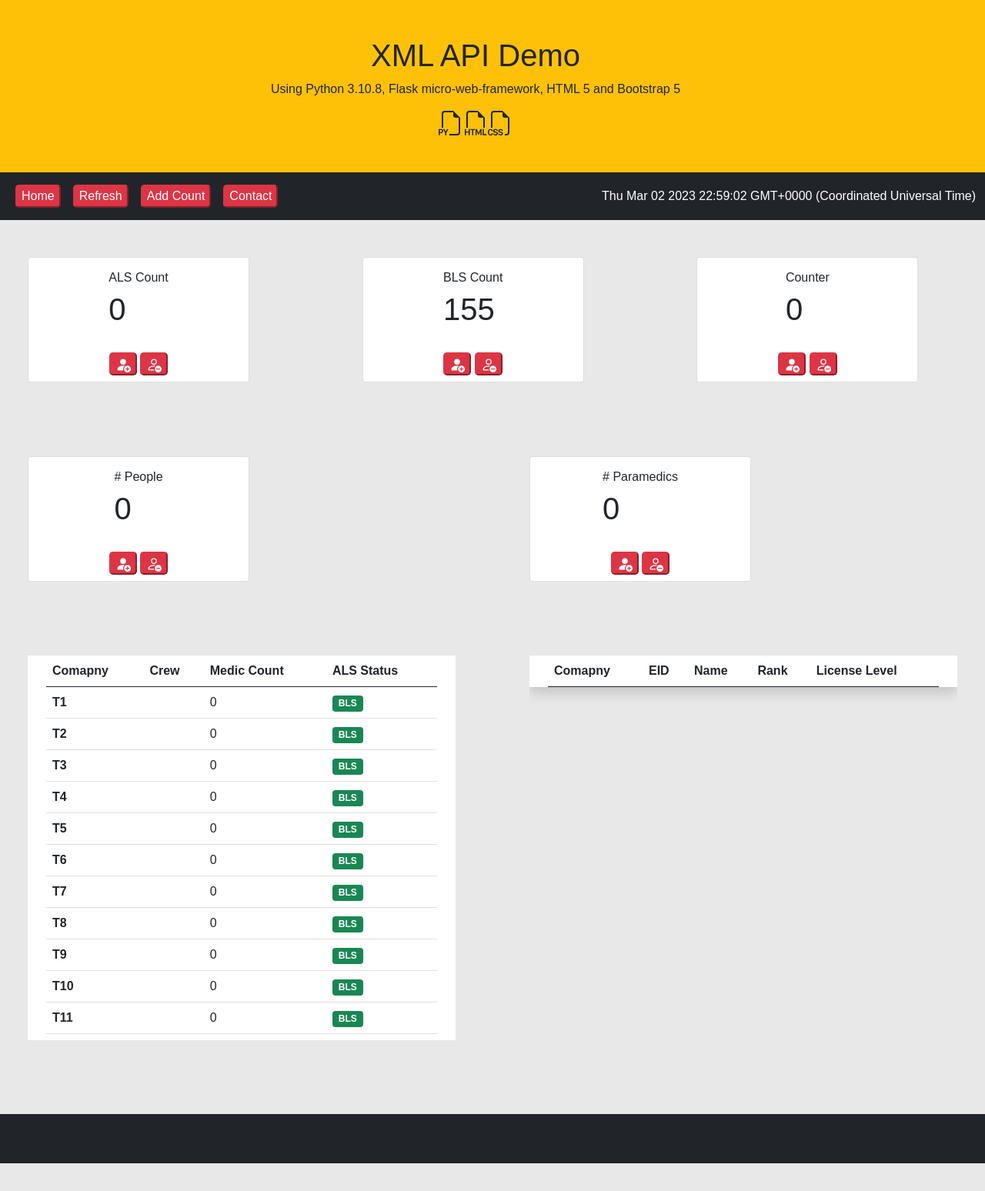
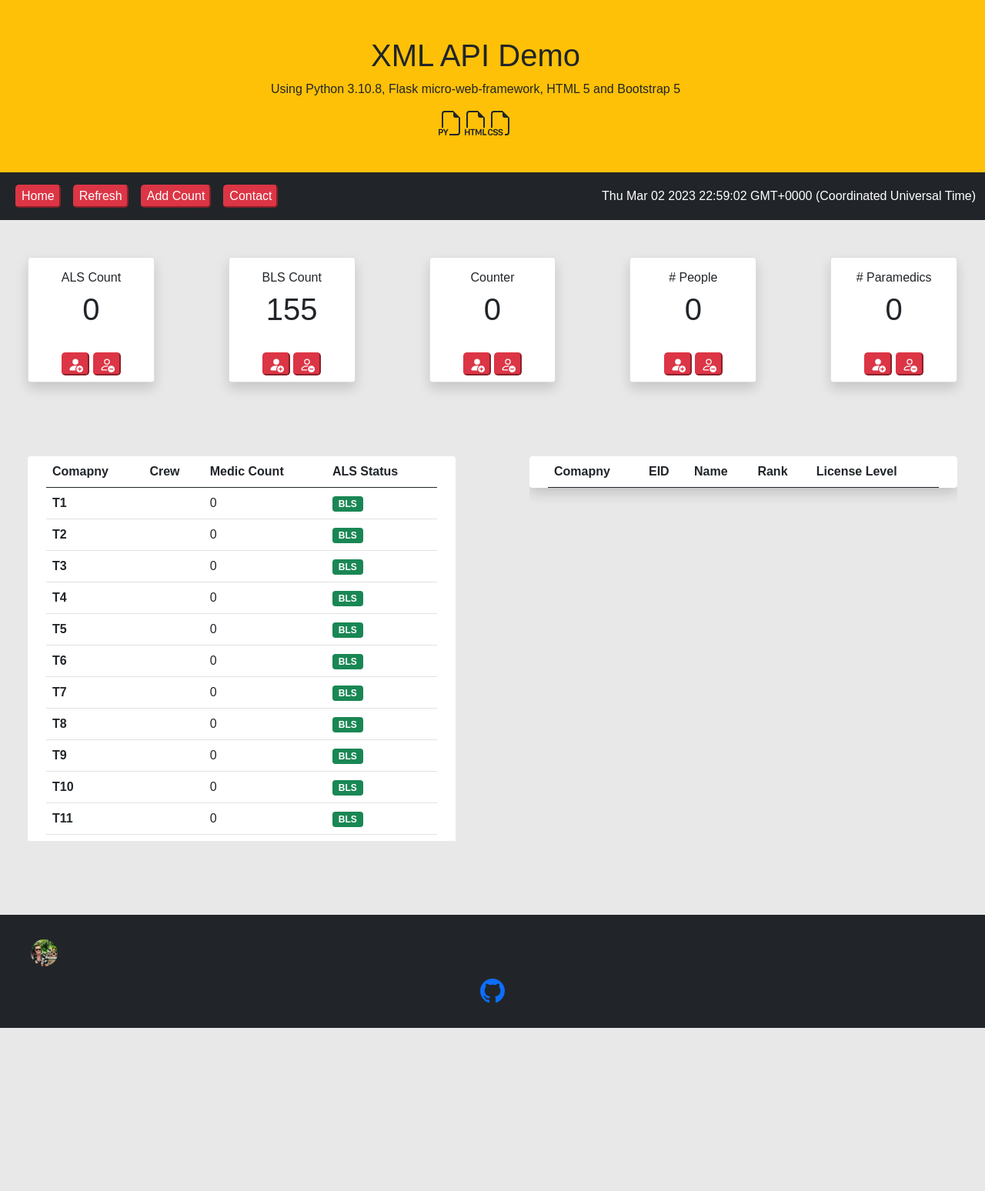
Before and after one commit to jessemeekins/XML_REPO_TELESTAFF, a Flask app: page / in a window 1280 px wide. Shown: the top 1548 px of the page at 77% size. Run offline with Flask 2, Linux system fonts and the light colour scheme; lists and menus that the app fills with data are empty; parts of the project's set-up code (start-up, migrations or seed data) failed here and were passed over.

Commit message:
added git link and photo in footer

```diff
--- a/Flask_API/api/static/style.css
+++ b/Flask_API/api/static/style.css
@@ -1,5 +1,6 @@
 * {
    box-sizing: border-box;
+   justify-content: flex-start;
 }
 
 body {
@@ -12,16 +13,30 @@
 }
 
 .card {
-    width: 18rem;
+   width: auto;
+   max-width: 18rem;
    justify-content: center;
    align-items: center;
-    box-shadow: 10px;
+   box-shadow: 50px;
+   text-align: center;
 }
+
+.card :hover {
+   transition: 0.3ms;
+}
+
 .container {
    background-color: white;
+   border-radius: 4px;
+}
 
- }
 .scrollable {
    height: 500px;
    overflow: scroll;
 }
+img {
+   height: 35px;
+   width: 35px;
+   justify-content: start;
+
+}
--- a/Flask_API/api/templates/index.html
+++ b/Flask_API/api/templates/index.html
@@ -33,7 +33,7 @@
           <a class="nav-link active" href="#"><button id="home" class='btn-danger rounded-3' type="submit">Home</button></a>
         </li>
         <li class="nav-item">
-          <a class="nav-link" href="#"><button id="refresh" class='btn-danger rounded-3' type="submit">Refresh</button></a>
+          <a id="refresher" class="nav-link" href="#"><button id="refresh" class='btn-danger rounded-3' type="submit">Refresh</button></a>
         </li>
         <li class="nav-item">
           <a class="nav-link" href="#"><button id="count" class='btn-danger rounded-3' type="submit">Add Count</button></a>
@@ -53,7 +53,7 @@
 
   <div class="row">
     <div class="p-5 rounded-3 col">
-      <div class="card">
+      <div class="card shadow">
         <div class="card-body">
           <h6>ALS Count</h6>
           <h1 id="als-count">{{ ALS_COUNT }}</h1>
@@ -75,7 +75,7 @@
       </div>
     </div>
     <div class="p-5 rounded-3 col">
-      <div class="card">
+      <div class="card shadow">
         <div class="card-body">
           <h6>BLS Count</h6>
           <h1 id="bls-count">{{ BLS_COUNT }}</h1>
@@ -97,7 +97,7 @@
       </div>
     </div>
     <div class="p-5 rounded-3 col">
-      <div class="card">
+      <div class="card shadow">
         <div class="card-body">
           <h6>Counter</h6>
           <h1 id="counter">0</h1>
@@ -119,19 +119,19 @@
       </div>
     </div>
     <div class="p-5 rounded-3 col">
-      <div class="card">
+      <div class="card shadow">
         <div class="card-body">
           <h6># People</h6>
           <h1 id="num-people">{{ num_people }}</h1>
         </div>
         <div class="card-footer bg-transparent border-0">
-          <button id="rm-als-count" class='btn-danger rounded-3' type="submit">
+          <button id="add-people-count" class='btn-danger rounded-3' type="submit">
             <svg xmlns="http://www.w3.org/2000/svg" width="20" height="20" fill="currentColor" class="bi bi-person-fill-add" viewBox="0 0 16 16">
               <path d="M12.5 16a3.5 3.5 0 1 0 0-7 3.5 3.5 0 0 0 0 7Zm.5-5v1h1a.5.5 0 0 1 0 1h-1v1a.5.5 0 0 1-1 0v-1h-1a.5.5 0 0 1 0-1h1v-1a.5.5 0 0 1 1 0Zm-2-6a3 3 0 1 1-6 0 3 3 0 0 1 6 0Z"/>
               <path d="M2 13c0 1 1 1 1 1h5.256A4.493 4.493 0 0 1 8 12.5a4.49 4.49 0 0 1 1.544-3.393C9.077 9.038 8.564 9 8 9c-5 0-6 3-6 4Z"/>
             </svg>
           </button>
-          <button id="add-als-count" class='btn-danger rounded-3' type="submit">
+          <button id="rm-people-count" class='btn-danger rounded-3' type="submit">
             <svg xmlns="http://www.w3.org/2000/svg" width="20" height="20" fill="currentColor" class="bi bi-person-dash" viewBox="0 0 16 16">
               <path d="M12.5 16a3.5 3.5 0 1 0 0-7 3.5 3.5 0 0 0 0 7ZM11 12h3a.5.5 0 0 1 0 1h-3a.5.5 0 0 1 0-1Zm0-7a3 3 0 1 1-6 0 3 3 0 0 1 6 0ZM8 7a2 2 0 1 0 0-4 2 2 0 0 0 0 4Z"/>
               <path d="M8.256 14a4.474 4.474 0 0 1-.229-1.004H3c.001-.246.154-.986.832-1.664C4.484 10.68 5.711 10 8 10c.26 0 .507.009.74.025.226-.341.496-.65.804-.918C9.077 9.038 8.564 9 8 9c-5 0-6 3-6 4s1 1 1 1h5.256Z"/>
@@ -141,19 +141,19 @@
       </div>
     </div>
     <div class="p-5 rounded-3 col">
-      <div class="card">
+      <div class="card shadow">
         <div class="card-body">
           <h6># Paramedics</h6>
           <h1 id="num-medics">{{ num_medics }}</h1>
         </div>
         <div class="card-footer bg-transparent border-0">
-          <button id="rm-als-count" class='btn-danger rounded-3' type="submit">
+          <button id="add-medic-count" class='btn-danger rounded-3' type="submit">
             <svg xmlns="http://www.w3.org/2000/svg" width="20" height="20" fill="currentColor" class="bi bi-person-fill-add" viewBox="0 0 16 16">
               <path d="M12.5 16a3.5 3.5 0 1 0 0-7 3.5 3.5 0 0 0 0 7Zm.5-5v1h1a.5.5 0 0 1 0 1h-1v1a.5.5 0 0 1-1 0v-1h-1a.5.5 0 0 1 0-1h1v-1a.5.5 0 0 1 1 0Zm-2-6a3 3 0 1 1-6 0 3 3 0 0 1 6 0Z"/>
               <path d="M2 13c0 1 1 1 1 1h5.256A4.493 4.493 0 0 1 8 12.5a4.49 4.49 0 0 1 1.544-3.393C9.077 9.038 8.564 9 8 9c-5 0-6 3-6 4Z"/>
             </svg>
           </button>
-          <button id="add-als-count" class='btn-danger rounded-3' type="submit">
+          <button id="rm-medic-count" class='btn-danger rounded-3' type="submit">
             <svg xmlns="http://www.w3.org/2000/svg" width="20" height="20" fill="currentColor" class="bi bi-person-dash" viewBox="0 0 16 16">
               <path d="M12.5 16a3.5 3.5 0 1 0 0-7 3.5 3.5 0 0 0 0 7ZM11 12h3a.5.5 0 0 1 0 1h-3a.5.5 0 0 1 0-1Zm0-7a3 3 0 1 1-6 0 3 3 0 0 1 6 0ZM8 7a2 2 0 1 0 0-4 2 2 0 0 0 0 4Z"/>
               <path d="M8.256 14a4.474 4.474 0 0 1-.229-1.004H3c.001-.246.154-.986.832-1.664C4.484 10.68 5.711 10 8 10c.26 0 .507.009.74.025.226-.341.496-.65.804-.918C9.077 9.038 8.564 9 8 9c-5 0-6 3-6 4s1 1 1 1h5.256Z"/>
@@ -162,17 +162,12 @@
         </div>
       </div>
     </div>
-
-
-
-
-
   </div>
 
   <div class="row">
     <div class="p-5 rounded-3 col">
       <div class="scrollable">
-        <div class="container shadow">
+        <div class="container">
           <table class="table overflow-scroll">
             <thead>
               <tr>
@@ -249,7 +244,18 @@
 
 
   <div class="mt-5 p-4 bg-dark text-white text-center">
-    <p></p>
+    <div class="d-flex justify-content">
+      <div class="nav-link text-center justify-content-start">
+        <img class="rounded-circle" src="{{ url_for('static', filename='profile_pics/jessemeekins.jpeg') }}"alt="" class="rounded">
+      </div>
+    </div>
+    <div class="d-flex justify-content-center">
+      <a class="nav-link" href="https://github.com/jessemeekins/XML_REPO_TELESTAFF.git" target="_blank">
+        <svg xmlns="http://www.w3.org/2000/svg" width="32" height="32" fill="currentColor" class="bi bi-github" viewBox="0 0 16 16">
+          <path d="M8 0C3.58 0 0 3.58 0 8c0 3.54 2.29 6.53 5.47 7.59.4.07.55-.17.55-.38 0-.19-.01-.82-.01-1.49-2.01.37-2.53-.49-2.69-.94-.09-.23-.48-.94-.82-1.13-.28-.15-.68-.52-.01-.53.63-.01 1.08.58 1.23.82.72 1.21 1.87.87 2.33.66.07-.52.28-.87.51-1.07-1.78-.2-3.64-.89-3.64-3.95 0-.87.31-1.59.82-2.15-.08-.2-.36-1.02.08-2.12 0 0 .67-.21 2.2.82.64-.18 1.32-.27 2-.27.68 0 1.36.09 2 .27 1.53-1.04 2.2-.82 2.2-.82.44 1.1.16 1.92.08 2.12.51.56.82 1.27.82 2.15 0 3.07-1.87 3.75-3.65 3.95.29.25.54.73.54 1.48 0 1.07-.01 1.93-.01 2.2 0 .21.15.46.55.38A8.012 8.012 0 0 0 16 8c0-4.42-3.58-8-8-8z"/>
+        </svg>
+      </a>
+    </div>
   </div>
 
 
```
Also changed, not shown: Flask_API/api/static/script.js (+39 -0 lines), Flask_API/api/static/profile_pics/jessemeekins.jpeg (added), 2 other files. Lines whose indentation alone changed are shown as unchanged.
